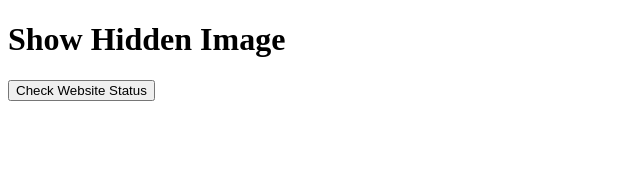
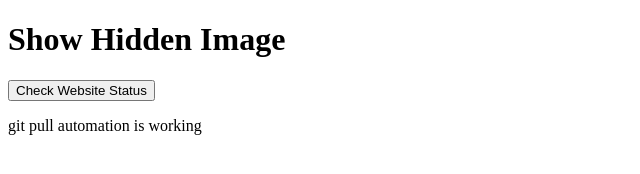
Before and after one commit to SkyllarRisen/CodingIntro, a plain HTML site: page html/index.html in a window 1280 px wide. Shown: the whole page, without its empty margins (0-640 px from the left). Drawn offline with Linux system fonts and the light colour scheme.

Commit message:
test git pull

```diff
--- a/html/index.html
+++ b/html/index.html
@@ -15,7 +15,7 @@
     <img id="offline" src="offline.jpg" alt="Offline Status" class="hidden">
     <img id="online" src="online.jpg" alt="Online Status" class="hidden">
     <button onclick="checkWebsiteStatus('https://www.google.com')">Check Website Status</button>
-
+    <p>git pull automation is working</p>
     <script src="main.js">
     </script>
 </body>
```
